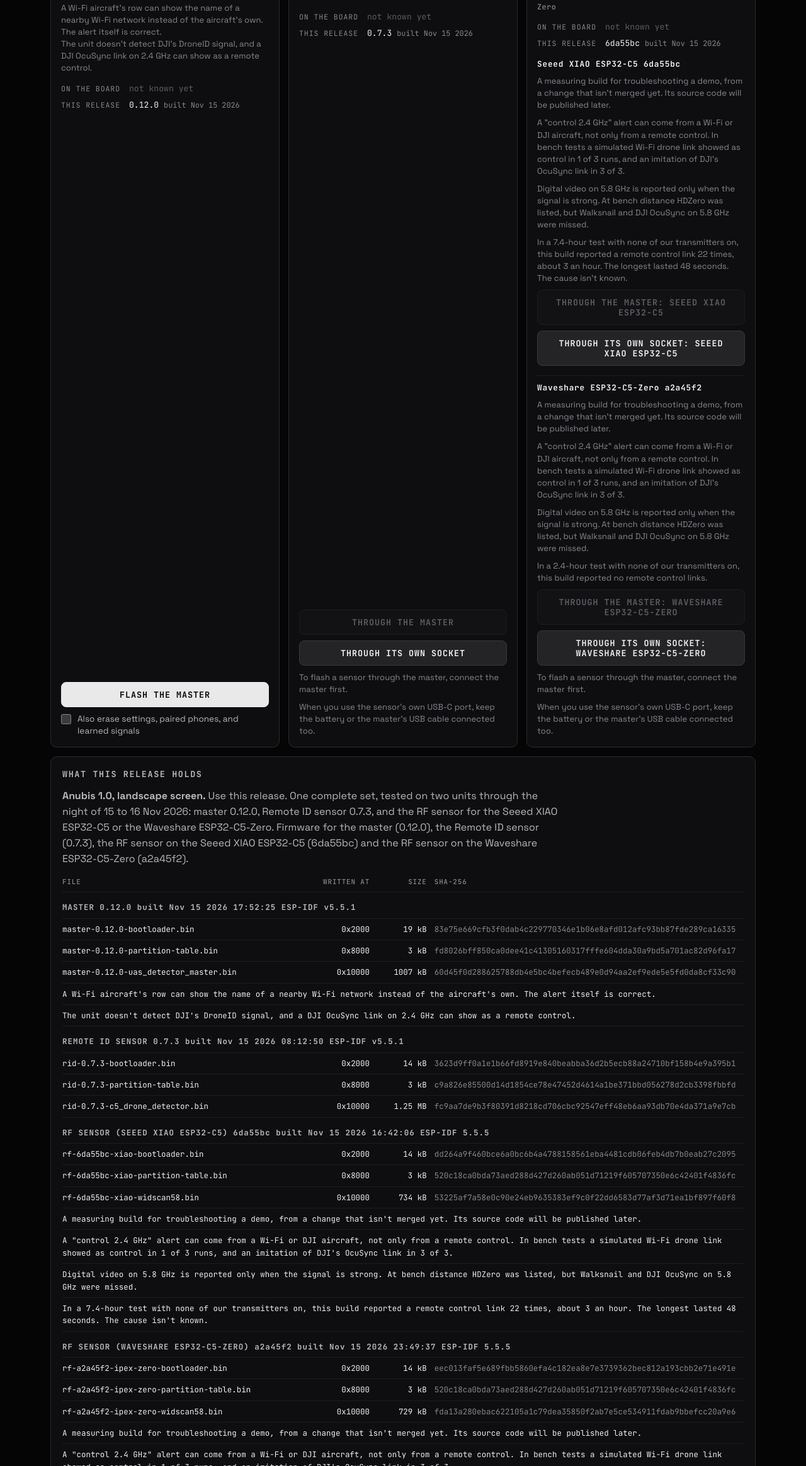
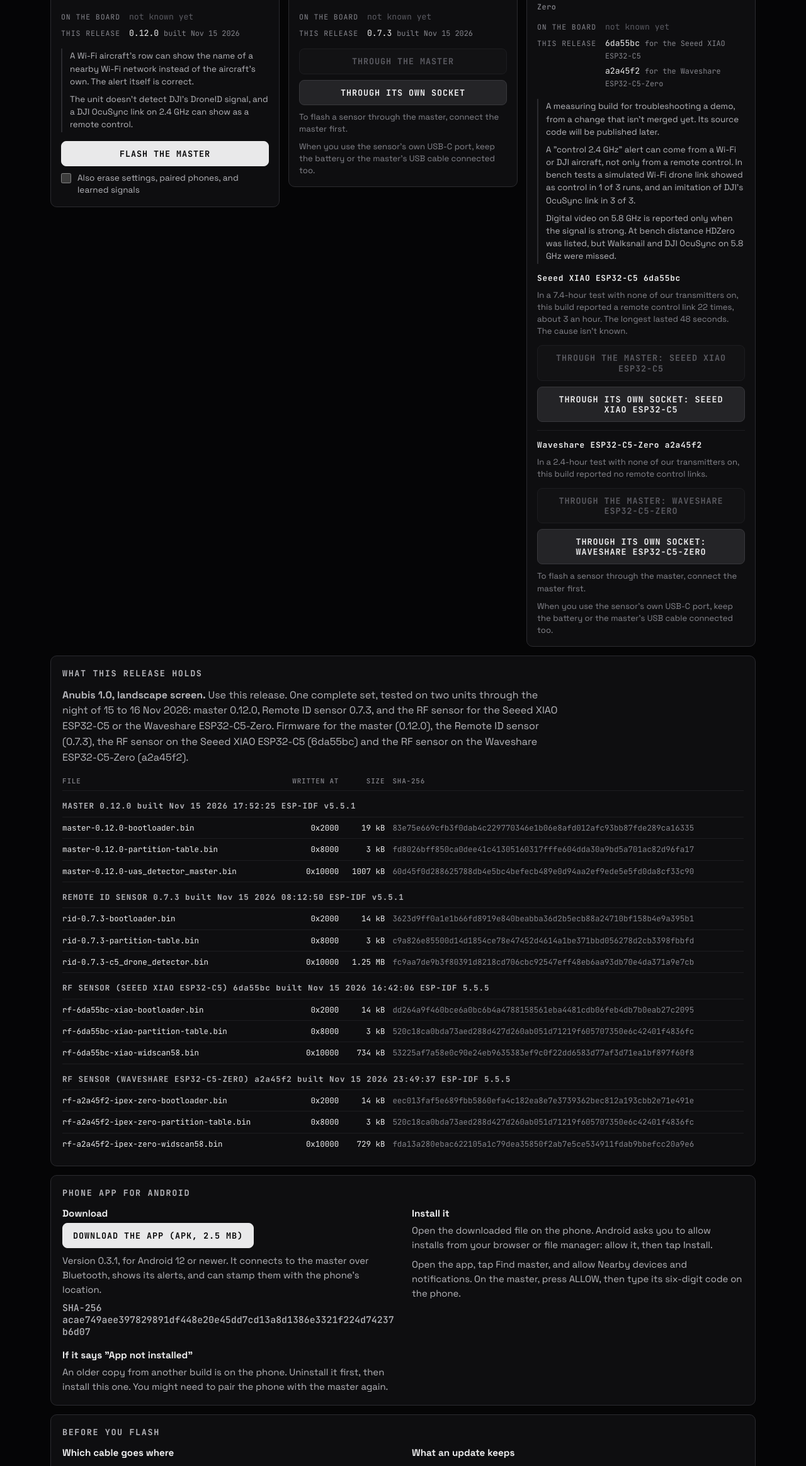
Before and after one commit to RetiaLLC/uas-flasher, a plain HTML site: page site/index.html in a window 1280 px wide. Shown: the part 472-2800 px from the top of the page at 63% size. Drawn offline with Linux system fonts and the light colour scheme.

Commit message:
Space the cards out, and offer the Android app
The three cards no longer stretch to the tallest one, so the master's
and the Remote ID sensor's buttons sit under their own text. Notes go
in their own block below the facts. On the RF card, the notes both
builds share are said once, each build keeps its own in its section,
and THIS RELEASE lists both builds. The files table no longer repeats
the notes.

New section: the Android app 0.3.1 (io.retia.uas, Android 12+), built
from the firmware repository's main (8e5647e) with its unit tests,
signed with a development key, with its SHA-256 and install steps.
A test checks the sum on the page against the file.

Co-Authored-By: Claude Opus 5.5 <noreply@anthropic.com>

```diff
--- a/site/app.js
+++ b/site/app.js
@@ -146,7 +146,6 @@ function renderRelease() {
         el("td", { class: "num", text: bytesText(p.size) }),
         el("td", { class: "sha", text: p.sha256 })));
     }
-    for (const note of b.notes ?? []) rows.push(el("tr", {}, el("td", { colspan: "4", text: note })));
     }
   }
   const table = el("table", { class: "files" },
@@ -205,9 +204,18 @@ function renderUnit() {
     const onBoard = seen
       ? el("dd", {}, seen.version ?? "unknown", " ", el("small", { text: seen.via === "master" ? `port ${seen.port.toUpperCase()}, as the master says` : "on this cable" }))
       : el("dd", { class: "none", text: "not known yet" });
-    const inRelease = rel
-      ? el("dd", {}, rel.version, " ", el("small", { text: `built ${rel.built.replace(/ \d\d:\d\d:\d\d$/, "")}` }))
-      : el("dd", { class: "none", text: "no files for this board" });
+    const builds = buildsOf(state.release, role);
+    const built = (x) => el("small", { text: `built ${x.built.replace(/ \d\d:\d\d:\d\d$/, "")}` });
+    const inRelease = !rel
+      ? el("dd", { class: "none", text: "no files for this board" })
+      : builds.length > 1
+        ? el("dd", {}, ...builds.map(([key, x]) => el("span", { class: "fact-line" }, x.version, " ", el("small", { text: `for the ${x.label ?? key}` }))))
+        : el("dd", {}, rel.version, " ", built(rel));
+    // Notes every build of this card shares are said once, above the builds; each build keeps its own.
+    const shared = builds.length > 1
+      ? (builds[0][1].notes ?? []).filter((n) => builds.every(([, x]) => (x.notes ?? []).includes(n)))
+      : ((rel && rel.notes) || []);
+    const notes = shared.length ? el("div", { class: "card-notes" }, ...shared.map((n) => el("p", { text: n }))) : null;
 
     const actions = [];
     if (role === "master") {
@@ -218,19 +226,22 @@ function renderUnit() {
       actions.push(go, el("label", { class: "tick" }, tick, el("span", { text: "Also erase settings, paired phones, and learned signals" })));
       if (!rel) actions.push(el("p", { class: "why", text: "This release doesn't include master firmware." }));
     } else {
-      const builds = buildsOf(state.release, role);
       const block = throughBlock(role);
       for (const [key, build] of builds) {
-        if (builds.length > 1) {
-          actions.push(el("p", { class: "build-name", text: `${build.label ?? key}  ${build.version}` }));
-          for (const n of build.notes ?? []) actions.push(el("p", { class: "why", text: n }));
-        }
         const name = builds.length > 1 ? `: ${(build.label ?? key).toUpperCase()}` : "";
         const through = el("button", { class: "btn btn-main btn-wide", type: "button", text: "THROUGH THE MASTER" + name, disabled: blocked || !!block });
         through.addEventListener("click", () => flashThrough(role, key));
         const own = el("button", { class: "btn btn-wide", type: "button", text: "THROUGH ITS OWN SOCKET" + name, disabled: blocked });
         own.addEventListener("click", () => flashOwn(role, null, key));
-        actions.push(through, own);
+        if (builds.length > 1) {
+          const own_notes = (build.notes ?? []).filter((n) => !shared.includes(n));
+          actions.push(el("section", { class: "build" },
+            el("p", { class: "build-name", text: `${build.label ?? key}  ${build.version}` }),
+            ...own_notes.map((n) => el("p", { class: "why", text: n })),
+            through, own));
+        } else {
+          actions.push(through, own);
+        }
       }
       if (builds.length && block) actions.push(el("p", { class: "why", text: block }));
       actions.push(el("p", { class: "why", text: builds.length
@@ -241,9 +252,9 @@ function renderUnit() {
     return el("article", { class: "card", "data-here": String(here) },
       el("header", { class: "card-head" }, el("h2", { class: "card-title", text: b.label }), el("span", { class: "card-state", "data-tone": tone, text: label })),
       el("div", {}, el("p", { class: "card-what", text: WHAT[role] }),
-        el("p", { class: "card-hw", text: buildsOf(state.release, role).length > 1 ? b.hardware.replace(/^Seeed XIAO ESP32-C5$/, "Seeed XIAO ESP32-C5 or Waveshare ESP32-C5-Zero") : (rel && rel.hardware) || b.hardware }),
-        ...(buildsOf(state.release, role).length > 1 ? [] : ((rel && rel.notes) || []).map((n) => el("p", { class: "why", text: n })))),
+        el("p", { class: "card-hw", text: builds.length > 1 ? b.hardware.replace(/^Seeed XIAO ESP32-C5$/, "Seeed XIAO ESP32-C5 or Waveshare ESP32-C5-Zero") : (rel && rel.hardware) || b.hardware })),
       el("dl", { class: "facts" }, el("dt", { text: "ON THE BOARD" }), onBoard, el("dt", { text: "THIS RELEASE" }), inRelease),
+      notes,
       el("div", { class: "card-actions" }, actions));
   });
   $("unit").replaceChildren(...cards);
--- a/site/index.html
+++ b/site/index.html
@@ -73,6 +73,27 @@
     <div id="release-body"></div>
   </section>
 
+  <section class="panel help" id="phone-app" aria-labelledby="app-title">
+    <h2 id="app-title">PHONE APP FOR ANDROID</h2>
+    <div class="help-grid">
+      <div>
+        <h3>Download</h3>
+        <p><a class="btn btn-main" href="app/uas-detector-0.3.1.apk" download>DOWNLOAD THE APP (APK, 2.5 MB)</a></p>
+        <p>Version 0.3.1, for Android 12 or newer. It connects to the master over Bluetooth, shows its alerts, and can stamp them with the phone's location.</p>
+        <p class="mono-small">SHA-256 acae749aee397829891df448e20e45dd7cd13a8d1386e3321f224d74237b6d07</p>
+      </div>
+      <div>
+        <h3>Install it</h3>
+        <p>Open the downloaded file on the phone. Android asks you to allow installs from your browser or file manager: allow it, then tap Install.</p>
+        <p>Open the app, tap Find master, and allow Nearby devices and notifications. On the master, press ALLOW, then type its six-digit code on the phone.</p>
+      </div>
+      <div>
+        <h3>If it says "App not installed"</h3>
+        <p>An older copy from another build is on the phone. Uninstall it first, then install this one. You might need to pair the phone with the master again.</p>
+      </div>
+    </div>
+  </section>
+
   <section class="panel help" aria-labelledby="help-title">
     <h2 id="help-title">BEFORE YOU FLASH</h2>
     <div class="help-grid">
@@ -110,6 +131,7 @@
     <ul>
       <li>Flashing uses esptool-js 0.7.1 by Espressif, licensed under the <a href="vendor/esptool-js/LICENSE.txt">Apache License 2.0</a>.</li>
       <li>The fonts are Space Grotesk and JetBrains Mono, licensed under the <a href="vendor/fonts/README.txt">SIL Open Font License 1.1</a>.</li>
+      <li>The Android app is built from the project's source, version 0.3.1. Its licence hasn't been chosen yet.</li>
       <li>The firmware is built with ESP-IDF 5.5.1 (Apache License 2.0). The Remote ID sensor firmware is licensed under the Apache License 2.0.</li>
     </ul>
   </details>
--- a/site/styles.css
+++ b/site/styles.css
@@ -143,7 +143,7 @@ h2, h3, p { margin: 0; }
 .draft-gate input { width: 18px; height: 18px; margin: 3px 0 0; accent-color: var(--amber); flex: none; }
 
 /* --- the three boards: the unit's PORTS screen --------------------------- */
-.unit { display: grid; grid-template-columns: repeat(3, minmax(0, 1fr)); gap: 14px; margin-bottom: 14px; }
+.unit { display: grid; grid-template-columns: repeat(3, minmax(0, 1fr)); gap: 14px; margin-bottom: 14px; align-items: start; }
 .card {
   display: flex; flex-direction: column; gap: 14px;
   background: var(--panel); border: 1px solid var(--line); border-radius: var(--radius); padding: 16px;
@@ -166,7 +166,16 @@ h2, h3, p { margin: 0; }
 .facts dd small { color: var(--dim); font-size: 0.74rem; }
 .facts .none { color: var(--faint); }
 
-.card-actions { display: flex; flex-direction: column; gap: 9px; margin-top: auto; }
+.card-actions { display: flex; flex-direction: column; gap: 9px; }
+.card-notes { display: flex; flex-direction: column; gap: 8px; padding: 2px 0 2px 12px; border-left: 2px solid var(--line); }
+.card-notes p { margin: 0; font-size: 0.84rem; line-height: 1.5; color: var(--mid); }
+.fact-line { display: block; }
+.mono-small { font: 500 0.7rem var(--mono); color: var(--dim); overflow-wrap: anywhere; }
+#phone-app .btn { display: inline-block; text-decoration: none; }
+.fact-line + .fact-line { margin-top: 3px; }
+.build { display: flex; flex-direction: column; gap: 9px; padding-top: 14px; margin-top: 4px; border-top: 1px solid var(--line-soft); }
+.build:first-child { padding-top: 0; margin-top: 0; border-top: 0; }
+.build .why { margin: 0 0 4px; }
 .why { font-size: 0.82rem; color: var(--dim); line-height: 1.45; }
 .why strong { color: var(--mid); font-weight: 500; }
 .tick { display: flex; gap: 10px; align-items: flex-start; font-size: 0.85rem; color: var(--mid); cursor: pointer; line-height: 1.4; }
@@ -326,5 +335,4 @@ h2, h3, p { margin: 0; }
 .guide blockquote.callout-note .callout-title, .guide blockquote.callout-tip .callout-title, .guide blockquote.callout-important .callout-title { color: var(--blue); }
 .guide .callout-tip .callout-title::before, .guide .callout-note .callout-title::before { content: ""; }
 
-.build-name { font: 700 0.8rem var(--mono); letter-spacing: 0.06em; color: var(--text); margin-top: 6px; padding-top: 10px; border-top: 1px solid var(--line-soft); }
-.card-actions .build-name:first-child { margin-top: 0; padding-top: 0; border-top: 0; }
+.build-name { font: 700 0.8rem var(--mono); letter-spacing: 0.06em; color: var(--text); margin: 0; }
```
Also changed, not shown: 3 other files.
